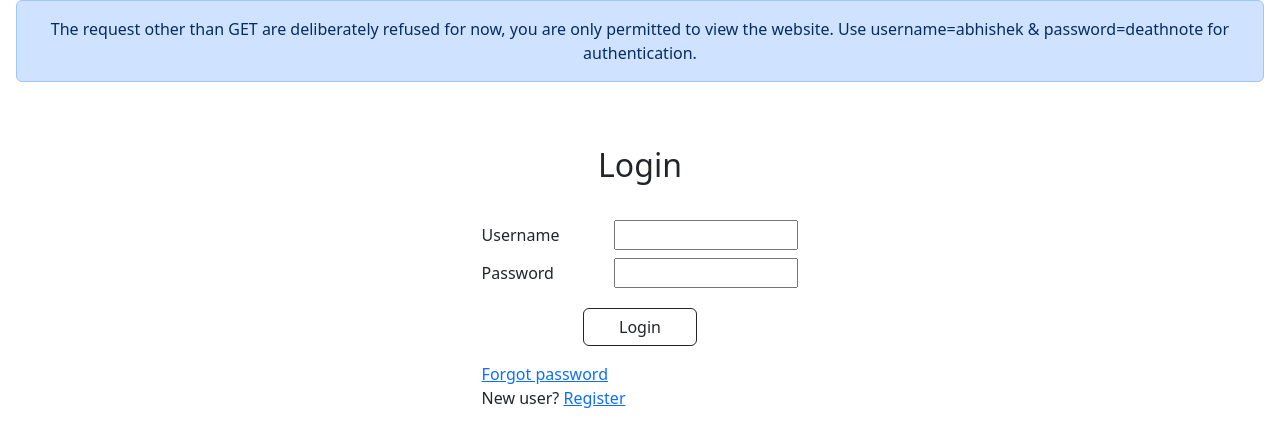
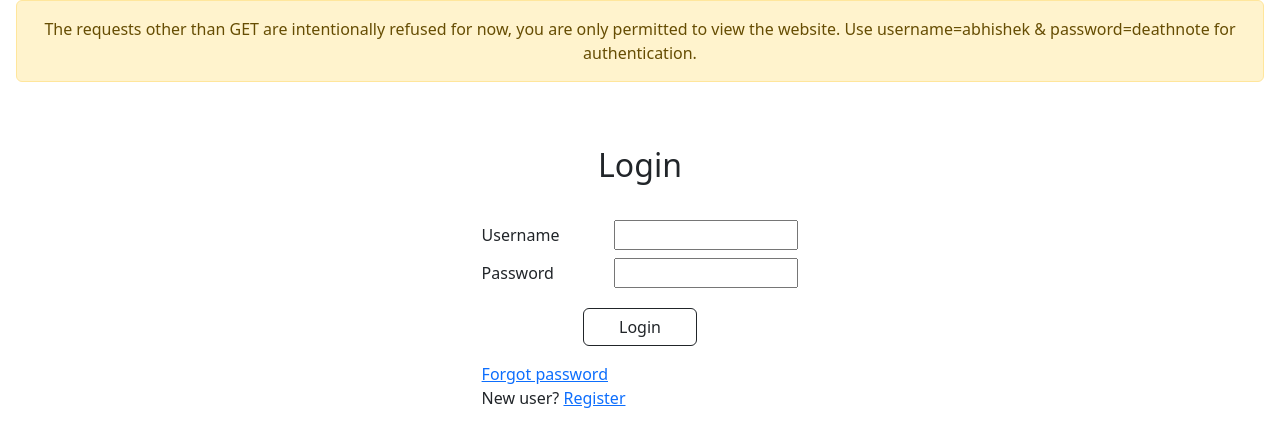
Before and after one commit to khushpreet-007/code-solutions-client, a React (Create React App) app: page /login in a window 1280 px wide. Shown: the top 446 px of the page. Built offline with nearby package versions, Linux system fonts and the light colour scheme.

Commit message:
login page info added about only get request fufilled

```diff
--- a/src/components/auth/Login.js
+++ b/src/components/auth/Login.js
@@ -55,7 +55,7 @@ class Login extends React.Component{
     return (
       <div className='login d-flex flex-column align-items-center'>
         {this.state.message?(<div className='alert alert-primary' style={{width: "100%", textAlign: "center"}}>{this.state.message}</div>):""}
-        <div className='alert alert-primary' style={{width: "100%", textAlign: "center"}}>The request other than GET are deliberately refused for now, you are only permitted to view the website. Use username=abhishek & password=deathnote for authentication.</div>
+        <div className='alert alert-warning' style={{width: "100%", textAlign: "center"}}>The requests other than GET are intentionally refused for now, you are only permitted to view the website. Use username=abhishek & password=deathnote for authentication.</div>
         <h2 className='mt-5'>Login</h2>
         <form action="/login" className='username form d-flex flex-column align-items-center my-4 row container-xxs' onSubmit={this.handleSubmit}>
           <div className='username col-md-12 my-1'>
```
